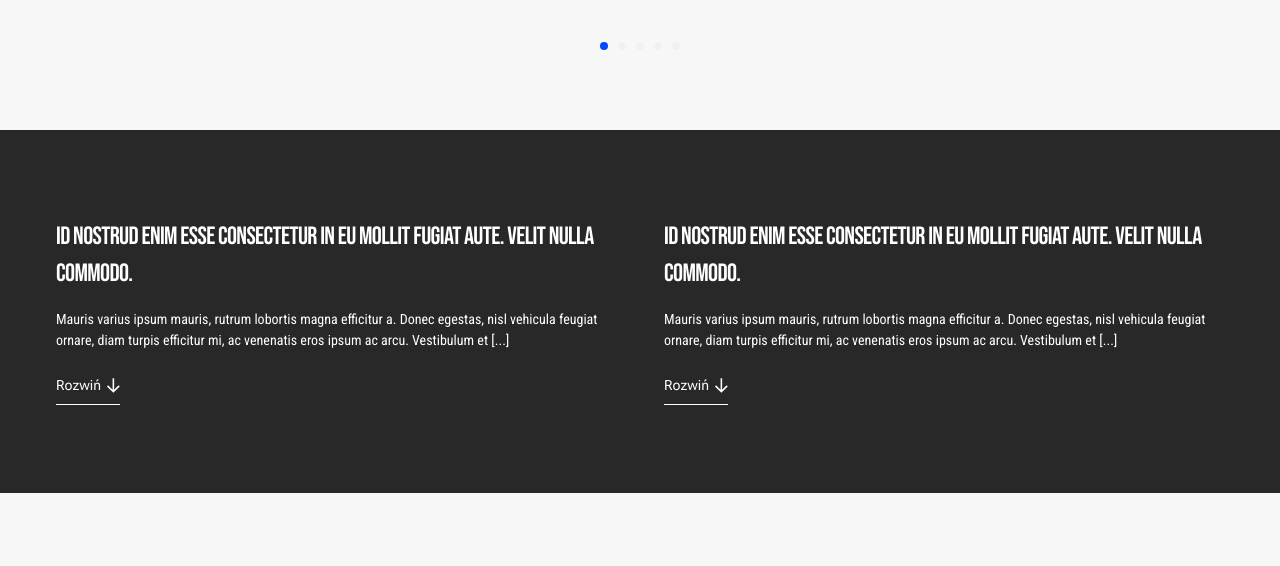
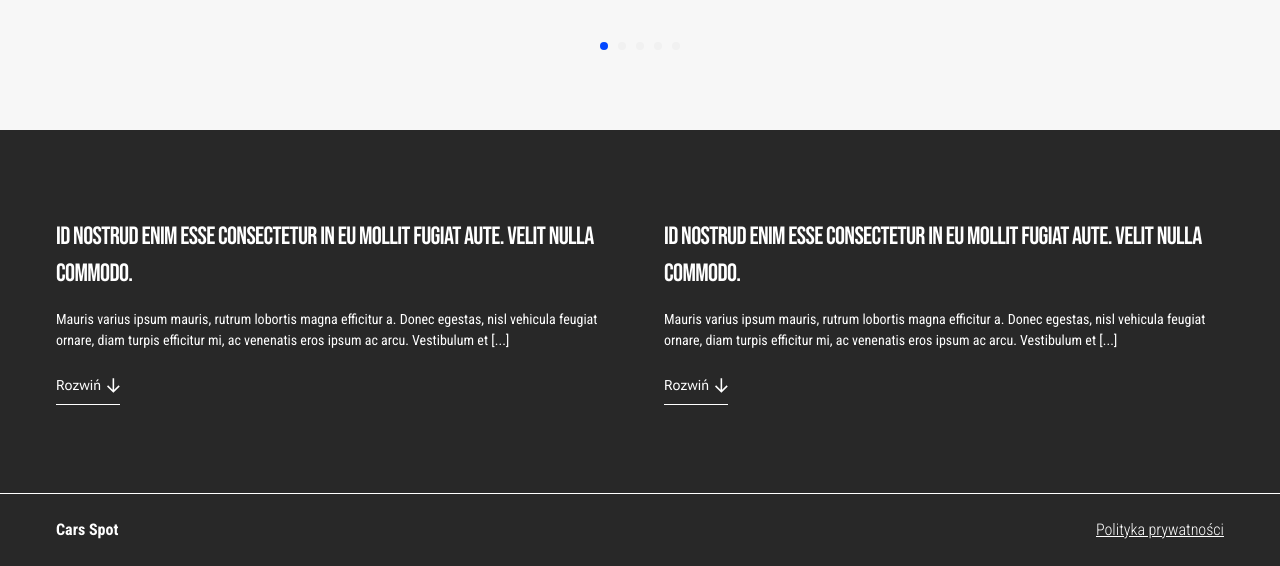
Before and after one commit to xPapashi/CarsSpot, a website: page src/index.html in a window 1280 px wide. Shown: the part 1325-1891 px from the top of the page. Before the commit the page ends 1818 px from the top, so only its background shows below. Drawn offline with Linux system fonts and the light colour scheme.

Commit message:
Add footer with links

```diff
--- a/src/index.html
+++ b/src/index.html
@@ -230,6 +230,11 @@
         </div>
       </section>
     </main>
-    <footer></footer>
+    <footer class="w-dvw bg-primary border-t-[1px] border-white text-white">
+      <div class="container flex justify-between py-6 px-[120px]">
+        <a href="#CarSpots" class="font-robotoCon font-bold text-base leading-6">Cars Spot</a>
+        <a href="#PolitykaPrywatnosci" class="font-robotoCon font-light text-base leading-6 underline">Polityka prywatności</a>
+      </div>
+    </footer>
   </body>
 </html>
```
Also changed, not shown: src/output.css.
